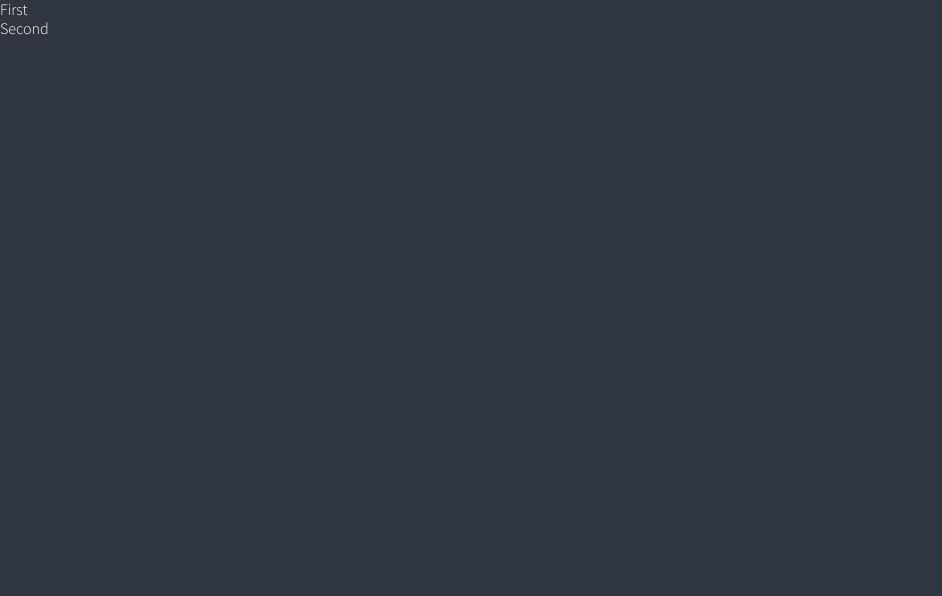
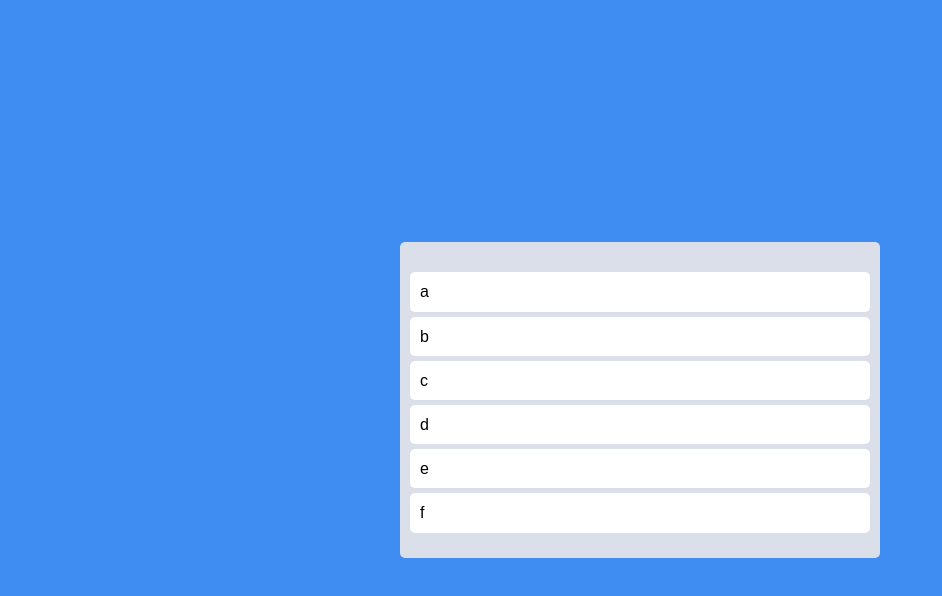
Before and after one commit to rovin0805/Trello-Clone, a React (Create React App) app: page / in a window 1280 px wide. Shown: the top 596 px of the page, without its empty margins (0-942 px from the left). Built offline with nearby package versions, Linux system fonts and the light colour scheme.

Commit message:
Styles and Placeholders

```diff
--- a/src/App.tsx
+++ b/src/App.tsx
@@ -1,38 +1,67 @@
 import { DragDropContext, Draggable, Droppable } from 'react-beautiful-dnd';
+import styled from 'styled-components';
+
+const Wrapper = styled.div`
+  display: flex;
+  max-width: 480px;
+  width: 100%;
+  margin: 0 auto;
+  justify-content: center;
+  align-items: center;
+  height: 100vh;
+`;
+
+const Boards = styled.div`
+  display: grid;
+  width: 100%;
+  grid-template-columns: repeat(1, 1fr);
+`;
+
+const Board = styled.div`
+  padding: 20px 10px;
+  padding-top: 30px;
+  background-color: ${props => props.theme.boardColor};
+  border-radius: 5px;
+  min-height: 200px;
+`;
+
+const Card = styled.div`
+  border-radius: 5px;
+  margin-bottom: 5px;
+  padding: 10px 10px;
+  background-color: ${props => props.theme.cardColor};
+`;
+
+const toDos = ['a', 'b', 'c', 'd', 'e', 'f'];
 
 function App() {
   const onDragEnd = () => {};
 
   return (
     <DragDropContext onDragEnd={onDragEnd}>
-      <div>
+      <Wrapper>
+        <Boards>
           <Droppable droppableId='one'>
             {provided => (
-            <ul ref={provided.innerRef} {...provided.droppableProps}>
-              <Draggable draggableId='first' index={0}>
+              <Board ref={provided.innerRef} {...provided.droppableProps}>
+                {toDos.map((toDo, index) => (
+                  <Draggable draggableId={toDo} index={index}>
                     {provided => (
-                  <li
+                      <Card
                         ref={provided.innerRef}
                         {...provided.draggableProps}
                         {...provided.dragHandleProps}>
-                    First
-                  </li>
+                        {toDo}
+                      </Card>
                     )}
                   </Draggable>
-              <Draggable draggableId='second' index={0}>
-                {provided => (
-                  <li
-                    ref={provided.innerRef}
-                    {...provided.draggableProps}
-                    {...provided.dragHandleProps}>
-                    Second
-                  </li>
-                )}
-              </Draggable>
-            </ul>
+                ))}
+                {provided.placeholder}
+              </Board>
             )}
           </Droppable>
-      </div>
+        </Boards>
+      </Wrapper>
     </DragDropContext>
   );
 }
--- a/src/GlobalStyle.tsx
+++ b/src/GlobalStyle.tsx
@@ -1,4 +1,4 @@
-import { createGlobalStyle } from "styled-components";
+import { createGlobalStyle } from 'styled-components';
 
 const GlobalStyle = createGlobalStyle`
   @import url('https://fonts.googleapis.com/css2?family=Source+Sans+Pro:wght@300;400&display=swap');
@@ -55,8 +55,8 @@
   body {
     font-weight: 300;
     font-family: 'Source Sans Pro', sans-serif;
-    background-color:${(props) => props.theme.bgColor};
-    color:${(props) => props.theme.textColor};
+    background-color:${props => props.theme.bgColor};
+    color: black;
     line-height: 1.2;
   }
   a {
--- a/src/theme.ts
+++ b/src/theme.ts
@@ -1,8 +1,7 @@
-import { DefaultTheme } from "styled-components";
+import { DefaultTheme } from 'styled-components';
 
 export const darkTheme: DefaultTheme = {
-  bgColor: "#2f3640",
-  textColor: "white",
-  accentColor: "#9c88ff",
-  cardBgColor: "transparent",
+  bgColor: '#3F8CF2',
+  boardColor: '#DADFE9',
+  cardColor: 'white',
 };
```
Also changed, not shown: src/styled.d.ts (+4 -5 lines). Lines whose indentation alone changed are shown as unchanged.
